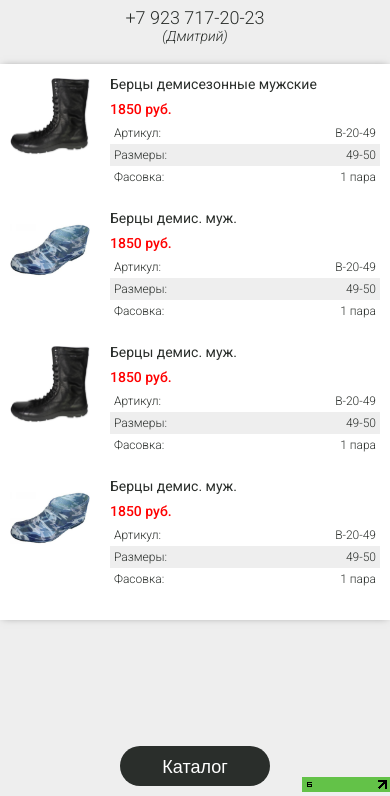
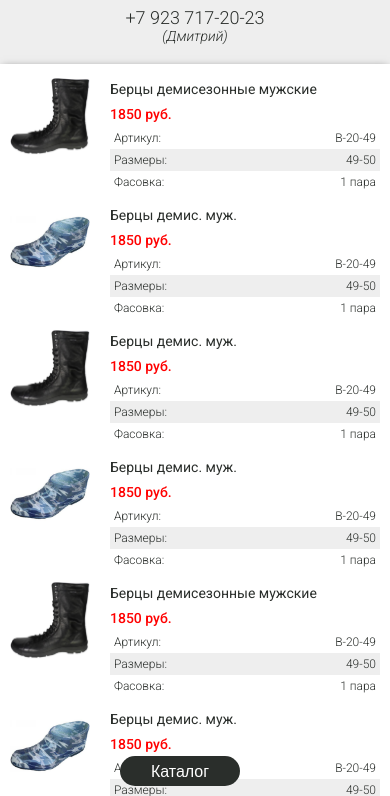
Before and after one commit to evgeniy1801/ligaobuv, a plain HTML site: page index.html in a window 390 px wide. Shown: the part 48-844 px from the top of the page. Drawn offline with Linux system fonts and the light colour scheme.

Commit message:
Refactoring of catalog and liveinternet counter

```diff
--- a/index.html
+++ b/index.html
@@ -179,11 +179,158 @@
         </ul>
 
         <div class="menu-overlay" data-menu-overlay></div>
+
+        <button type="button" class="menu-opener" data-menu-opener>
+          Каталог
+        </button>
       </div>
 
       <div class="main__content">
         <div class="goods-list">
-          <div class="goods-list__row">
+          <div class="goods-list__item">
+            <a href="#" class="good-card">
+              <div class="good-card__image">
+                <img src="./sample-pictures/good-photo.jpg" alt="Берцы демис. муж."/>
+              </div>
+
+              <div class="good-card__details">
+                <div class="good-card__heading">
+                  <div class="good-card__name">Берцы демисезонные мужские</div>
+
+                  <div class="good-card__price">1850 руб.</div>
+                </div>
+
+                <div class="good-card__options-list">
+                  <div class="good-card__options-item">
+                    <div class="good-card__option-name">Артикул:</div>
+
+                    <div class="good-card__option-value">В-20-49</div>
+                  </div>
+
+                  <div class="good-card__options-item good-card__options-item_foggy">
+                    <div class="good-card__option-name">Размеры:</div>
+
+                    <div class="good-card__option-value">49-50</div>
+                  </div>
+
+                  <div class="good-card__options-item">
+                    <div class="good-card__option-name">Фасовка:</div>
+
+                    <div class="good-card__option-value">1 пара</div>
+                  </div>
+              </div>
+              </div>
+            </a>
+          </div>
+
+          <div class="goods-list__item">
+            <a href="#" class="good-card">
+              <div class="good-card__image">
+                <img src="./sample-pictures/good-photo2.jpg" alt="Берцы демис. муж."/>
+              </div>
+
+              <div class="good-card__details">
+                <div class="good-card__heading">
+                  <div class="good-card__name">Берцы демис. муж.</div>
+
+                  <div class="good-card__price">1850 руб.</div>
+                </div>
+
+                <div class="good-card__options-list">
+                  <div class="good-card__options-item">
+                    <div class="good-card__option-name">Артикул:</div>
+
+                    <div class="good-card__option-value">В-20-49</div>
+                  </div>
+
+                  <div class="good-card__options-item good-card__options-item_foggy">
+                    <div class="good-card__option-name">Размеры:</div>
+
+                    <div class="good-card__option-value">49-50</div>
+                  </div>
+
+                  <div class="good-card__options-item">
+                    <div class="good-card__option-name">Фасовка:</div>
+
+                    <div class="good-card__option-value">1 пара</div>
+                  </div>
+              </div>
+              </div>
+            </a>
+          </div>
+
+          <div class="goods-list__item">
+            <a href="#" class="good-card">
+              <div class="good-card__image">
+                <img src="./sample-pictures/good-photo.jpg" alt="Берцы демис. муж."/>
+              </div>
+
+              <div class="good-card__details">
+                <div class="good-card__heading">
+                  <div class="good-card__name">Берцы демис. муж.</div>
+
+                  <div class="good-card__price">1850 руб.</div>
+                </div>
+
+                <div class="good-card__options-list">
+                  <div class="good-card__options-item">
+                    <div class="good-card__option-name">Артикул:</div>
+
+                    <div class="good-card__option-value">В-20-49</div>
+                  </div>
+
+                  <div class="good-card__options-item good-card__options-item_foggy">
+                    <div class="good-card__option-name">Размеры:</div>
+
+                    <div class="good-card__option-value">49-50</div>
+                  </div>
+
+                  <div class="good-card__options-item">
+                    <div class="good-card__option-name">Фасовка:</div>
+
+                    <div class="good-card__option-value">1 пара</div>
+                  </div>
+              </div>
+              </div>
+            </a>
+          </div>
+
+          <div class="goods-list__item">
+            <a href="#" class="good-card">
+              <div class="good-card__image">
+                <img src="./sample-pictures/good-photo2.jpg" alt="Берцы демис. муж."/>
+              </div>
+
+              <div class="good-card__details">
+                <div class="good-card__heading">
+                  <div class="good-card__name">Берцы демис. муж.</div>
+
+                  <div class="good-card__price">1850 руб.</div>
+                </div>
+
+                <div class="good-card__options-list">
+                  <div class="good-card__options-item">
+                    <div class="good-card__option-name">Артикул:</div>
+
+                    <div class="good-card__option-value">В-20-49</div>
+                  </div>
+
+                  <div class="good-card__options-item good-card__options-item_foggy">
+                    <div class="good-card__option-name">Размеры:</div>
+
+                    <div class="good-card__option-value">49-50</div>
+                  </div>
+
+                  <div class="good-card__options-item">
+                    <div class="good-card__option-name">Фасовка:</div>
+
+                    <div class="good-card__option-value">1 пара</div>
+                  </div>
+              </div>
+              </div>
+            </a>
+          </div>
+
           <div class="goods-list__item">
             <a href="#" class="good-card">
               <div class="good-card__image">
@@ -332,10 +479,6 @@
     </div>
   </div>
 
-    <button type="button" class="menu-opener" data-menu-opener>
-      Каталог
-    </button>
-
   <div class="liveinternet-counter">
     <!--LiveInternet counter-->
     <a href="//www.liveinternet.ru/click" target="_blank">
@@ -343,7 +486,6 @@
     </a>
     <!--/LiveInternet-->
   </div>
-  </div>
 
   <script src="./main.js"></script>
 </body>
--- a/style.css
+++ b/style.css
@@ -4,12 +4,13 @@ html {
 }
 
 body {
-  height: 100%;
+  min-height: 100%;
   margin: 0;
   padding: 0;
   background: #eeeeee;
   box-sizing: border-box;
   font-family: 'Roboto', sans-serif;
+  position: relative;
 }
 
 /*****************/
@@ -20,12 +21,12 @@ body {
   bottom: 10px;
   left: 50%;
   margin-left: -75px;
-  width: 150px;
-  height: 40px;
-  line-height: 40px;
+  width: 120px;
+  height: 30px;
+  line-height: 30px;
   background: #2a2e2b;
   color: #fff;
-  font-size: 18px;
+  font-size: 16px;
   font-weight: 300;
   border: none;
   outline: none;
@@ -33,7 +34,6 @@ body {
   text-align: center;
   cursor: pointer;
   transition: box-shadow .2s;
-  z-index: 1;
 }
 
 .menu-opener:hover {
@@ -93,6 +93,7 @@ body {
   position: absolute;
   left: -10px;
   top: -10px;
+  z-index: 1;
   margin: 0;
 }
 
@@ -217,7 +218,7 @@ body {
 
 /*****************/
 
-.goods-list__row::after {
+.goods-list::after {
   content: '';
   display: block;
   clear: both;
@@ -300,8 +301,17 @@ body {
 
 .liveinternet-counter {
   position: absolute;
+  right: 0;
   bottom: 0;
-  right: 0;
+  height: 15px;
+}
+
+.liveinternet-counter a {
+  display: inline-block;
+  height: 100%;
+  width: 22px;
+  overflow: hidden;
+  text-decoration: none;
 }
 
 /*****************/
@@ -317,6 +327,10 @@ body {
 }
 
 @media screen and (max-width: 800px) {
+  .page {
+    padding: 0 0 60px;
+  }
+
   .main {
     padding: 10px;
   }
@@ -394,16 +408,16 @@ body {
 
   .good-card {
     position: relative;
-    height: 136px;
-    padding: 0;
+    height: auto;
+    padding: 5px 0;
   }
 
   .good-card__image {
     position: absolute;
     left: 0;
     top: 0;
-    width: 130px;
-    height: 130px;
+    width: 122px;
+    height: 122px;
     padding: 0;
   }
 
@@ -417,16 +431,11 @@ body {
   }
 
   .good-card__details {
-    margin-left: 150px;
-    padding-top: 10px;
+    margin-left: 144px;
   }
 }
 
 @media screen and (max-width: 500px) {
-  .good-card {
-    height: 130px;
-  }
-
   .good-card__image {
     width: 80px;
     height: 80px;
```
Lines whose indentation alone changed are shown as unchanged.
